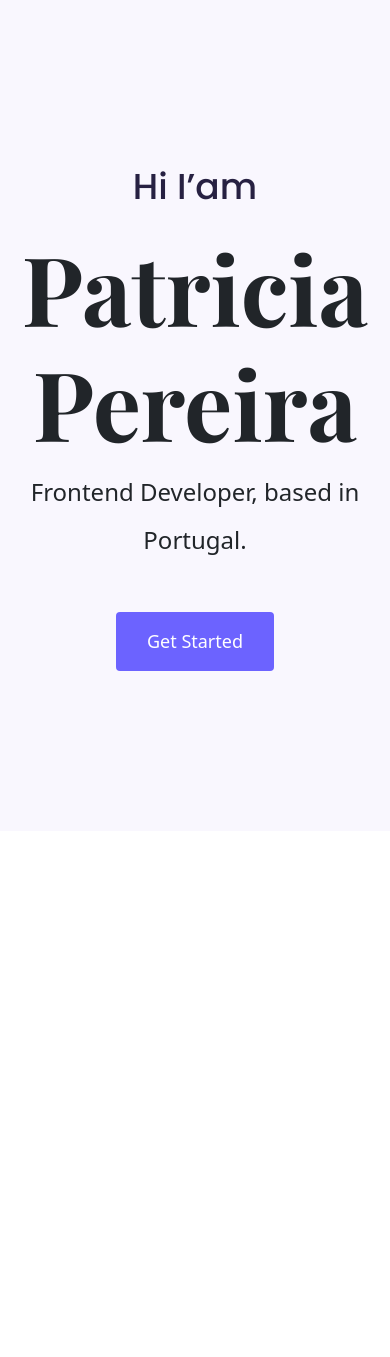
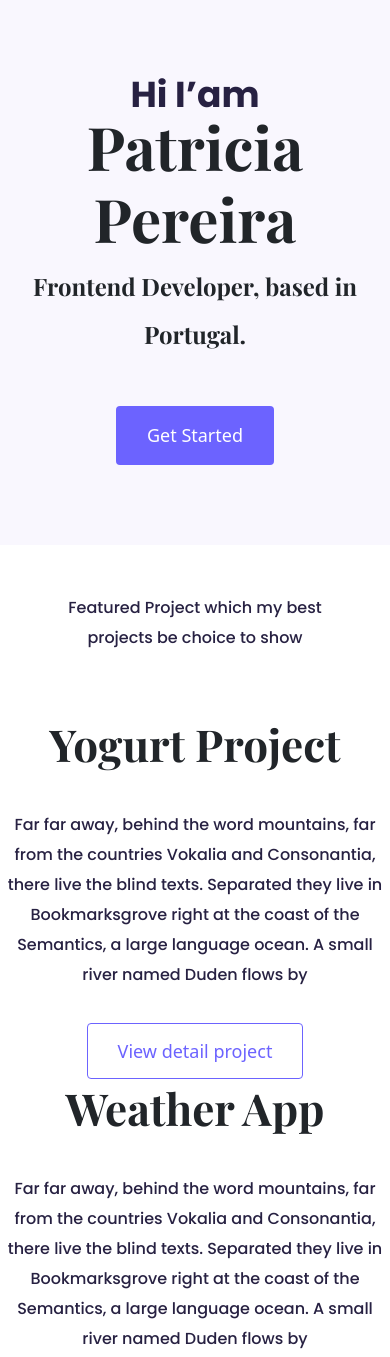
Before and after one commit to Bukifad/protfolio-project, a plain HTML site: page index.html in a window 390 px wide. Shown: the top 1357 px of the page. Before the commit the page ends 844 px from the top, so only its background shows below. Drawn offline with nearby package versions, Linux system fonts and the light colour scheme.

Commit message:
homepage content

```diff
--- a/index.html
+++ b/index.html
@@ -59,6 +59,60 @@
         <h2 class="status mb-5">Frontend Developer, based in Portugal.</h2>
         <a href="#" class="btn"> Get Started</a>
       </div>
+      <p class="feature-text m-5">
+        Featured Project which my best projects be choice to show
+      </p>
+      <div class="container">
+        <div class="row">
+          <div class="col d-none d-lg-block">
+            <img class="mb-4 img-fluid" src="src/images/yogurt.svg" alt="" />
+          </div>
+          <div class="col description">
+            <h2 class="sub-head mb-4">Yogurt Project</h2>
+            <p class="text mb-5">
+              Far far away, behind the word mountains, far from the countries
+              Vokalia and Consonantia, there live the blind texts. Separated
+              they live in Bookmarksgrove right at the coast of the Semantics, a
+              large language ocean. A small river named Duden flows by
+            </p>
+            <a href="#" class="btn-view">View detail project</a>
+          </div>
+        </div>
+        <div class="row">
+          <div class="col description">
+            <h2 class="sub-head mb-4">Weather App</h2>
+            <p class="text mb-5">
+              Far far away, behind the word mountains, far from the countries
+              Vokalia and Consonantia, there live the blind texts. Separated
+              they live in Bookmarksgrove right at the coast of the Semantics, a
+              large language ocean. A small river named Duden flows by
+            </p>
+            <a href="#" class="btn-view">View detail project</a>
+          </div>
+          <div class="col d-none d-lg-block">
+            <img class="mb-4 img-fluid" src="src/images/weather.svg" alt="" />
+          </div>
+        </div>
+        <div class="row">
+          <div class="col d-none d-lg-block">
+            <img
+              class="mb-4 img-fluid"
+              src="src/images/dictionary.svg"
+              alt=""
+            />
+          </div>
+          <div class="col description">
+            <h2 class="sub-head mb-4">Dictionary App</h2>
+            <p class="text mb-5">
+              Far far away, behind the word mountains, far from the countries
+              Vokalia and Consonantia, there live the blind texts. Separated
+              they live in Bookmarksgrove right at the coast of the Semantics, a
+              large language ocean. A small river named Duden flows by
+            </p>
+            <a href="#" class="btn-view">View detail project</a>
+          </div>
+        </div>
+      </div>
     </div>
   </body>
 </html>
--- a/src/styles.css
+++ b/src/styles.css
@@ -4,7 +4,12 @@ font-family: "Poppins", sans-serif; */
   --secondary-color: #f9f7fe;
   --branding-color: #6c63ff;
 }
-h1 {
+h1,
+h2,
+h3,
+h4,
+h5,
+h6 {
   font-family: "Playfair Display", serif;
   font-weight: bold;
 }
@@ -12,6 +17,7 @@ p {
   font-family: "Poppins", sans-serif;
   font-weight: normal;
   color: #272142;
+  line-height: 30px;
 }
 .hero {
   text-align: center;
@@ -23,6 +29,12 @@ p {
   margin-top: 0;
   font-weight: bold;
   /* line-height: 128px; */
+}
+.hero p {
+  font-size: 36px;
+  font-weight: bold;
+  margin: 0;
+  color: #272142;
 }
 
 .greetings {
@@ -42,3 +54,41 @@ p {
   color: white;
   font-size: 18px;
 }
+.feature-text {
+  text-align: center;
+  font-size: 16px;
+}
+.text {
+  font-weight: normal;
+  font-size: 16px;
+  line-height: 30px;
+}
+.sub-head {
+  font-size: 64px;
+  line-height: 85px;
+}
+.btn-view {
+  color: var(--branding-color);
+  border: 1px solid var(--branding-color);
+  border-radius: 4px;
+  font-size: 18px;
+  line-height: 27px;
+  padding: 15px 30px;
+  text-decoration: none;
+}
+@media (max-width: 900px) {
+  .description {
+    text-align: center;
+    padding: 0;
+  }
+  .hero {
+    padding: 80px 20px;
+  }
+  .hero h1 {
+    font-size: 60px;
+    /* line-height: 2; */
+  }
+  .sub-head {
+    font-size: 44px;
+  }
+}
```
Also changed, not shown: src/images/dictionary.svg (added), src/images/weather.svg (added), src/images/yogurt.svg (added).
